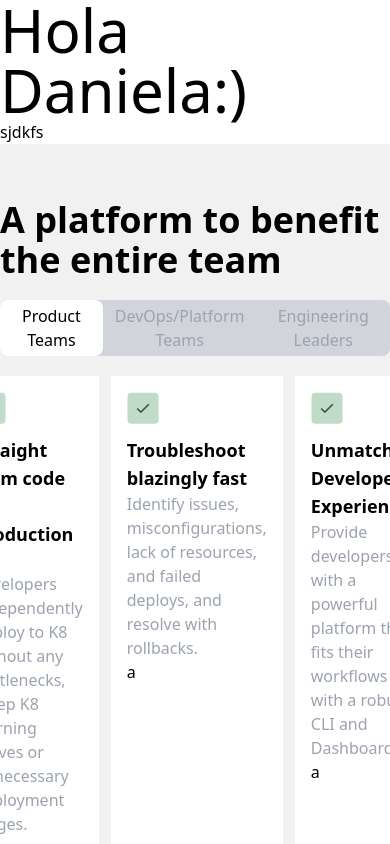
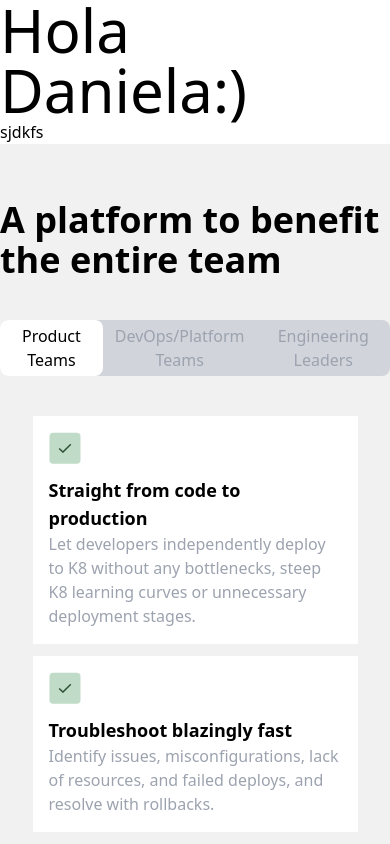
Before and after one commit to Yeremi74/learning-vite, a React (Vite) app: page / in a window 390 px wide. Shown: the top 844 px of the page. Built offline with nearby package versions, Linux system fonts and the light colour scheme.

Commit message:
responsive cards

```diff
--- a/src/components/Benefit.jsx
+++ b/src/components/Benefit.jsx
@@ -1,21 +1,27 @@
+import { useState } from 'react';
+
 const Benefit = () => {
   const cardInfo = [
+    // primer objeto
     {
       title: 'Straight from code to production',
       desc: 'Let developers independently deploy to K8 without any bottlenecks, steep K8 learning curves or unnecessary deployment stages.',
     },
+    // segundo objeto
     {
       title: 'Troubleshoot blazingly fast',
       desc: 'Identify issues, misconfigurations, lack of resources, and failed deploys, and resolve with rollbacks.',
     },
+    // tercer objeto
     {
       title: 'Unmatched Developer Experience',
       desc: 'Provide developers with a powerful platform that fits their workflows with a robust CLI and Dashboard.',
     },
   ];
+  const [clicked, setClicked] = useState(null);
 
   return (
-    <div className='flex flex-col items-center gap-5  bg-whiteBG py-14'>
+    <div className='flex flex-col items-center gap-10 bg-whiteBG py-14'>
       <h2 className='text-4xl font-semibold'>
         A platform to benefit the entire team
       </h2>
@@ -31,16 +37,35 @@ const Benefit = () => {
           Engineering Leaders
         </button>
       </div>
-      <div className='flex justify-center w-10/12 gap-3 mx-auto my-0'>
-        {cardInfo.map((card) => (
+      {/* ****** En tailwind tenemos clases que se pueden combinar con otras clases, como lo son hover:, active: y en este caso tenemos sm:, md: y lg: */}
+      {/* ****** sm son las siglas de small, md son las siglas de medium y lg de large en ingles */}
+      {/* ****** para poder crear un diseño responsive debemos utilzar 2 de estas 3 clases */}
+      {/* ****** primero debemos crear la vista para telefonos, para esta vista no utilizamos ninguna clase anterior mencionada, simplemente colocamos las clases normales de tailwind */}
+      {/* ****** luego tenemos que hacer la vista para pantallas medianas y grandes, para medianas utilizamos md:, y para pantallas grandes utilizamos lg: */}
+      {/* ****** en este caso lo unico que estamos haciendo responsive son las columnas del contenedor padre */}
+      {/* ****** para vistas de telefonos estamos utilizando grid-cols-1 */}
+      {/* ****** para vistas medianas estamos utilizando md:grid-cols-2*/}
+      {/* ****** y para vistas grandes utilizamos lg:grid-cols-3 */}
+      {/* ****** con la vista de telefono NO utilizamos sm: ya que al haber md: y lg:, la clase sin estos atributos extras pasa a ser la vista predeterminada para telefonos */}
+
+      <div className='grid justify-center w-10/12 grid-cols-1 gap-3 mx-auto my-0 md:grid-cols-2 lg:grid-cols-3'>
+        {/* Estoy tomando objeto del arreglo que esta mas arriba, con el map recorro cada objeto y creo las cartas con la informacion de cada objeto*/}
+        {/* creo la variable card para sacar la informacion del objeto, y la variable i es una variable que toma la posicion del objeto, es decir, el primer objeto del arreglo tiene la posicion 0, el segundo objeto tiene la posicion 1, y el tercer objeto tiene la posicion 2, esa posicion se coloca en la variable i, esto funciona en automatico, asi funciona el map, la primera variable es para la informacion y la segunda variable es para la posicion */}
+        {cardInfo.map((card, i) => (
           <div
             key={card.title}
-            className='flex flex-col gap-3 p-4 bg-white w-96'
+            //  al colocar javascript la clase se escribe diferente, ahora es de la siguiente manera: className={`clases`}, es importante utilizar las comillas invertidas
+            // ${clicked === i && '-translate-y-7'} este codigo lee el estado clicked, y si es igual a i se ejecuta la clase -translate-y-7
+            className={`flex flex-col gap-3 p-4 bg-white transition-all ${
+              clicked === i && '-translate-y-7'
+            }`}
+            // con el onclick actualizo mi estado para que tenga el valor de la posicion del objeto
+            onClick={() => setClicked(i)}
           >
             <img src='/check.svg' className='w-8 h-8' />
             <div>
               <h3 className='text-lg font-bold'>{card.title}</h3>
-              <p className='text-gray-400'>{card.desc}</p>a
+              <p className='text-gray-400'>{card.desc}</p>
             </div>
           </div>
         ))}
```
